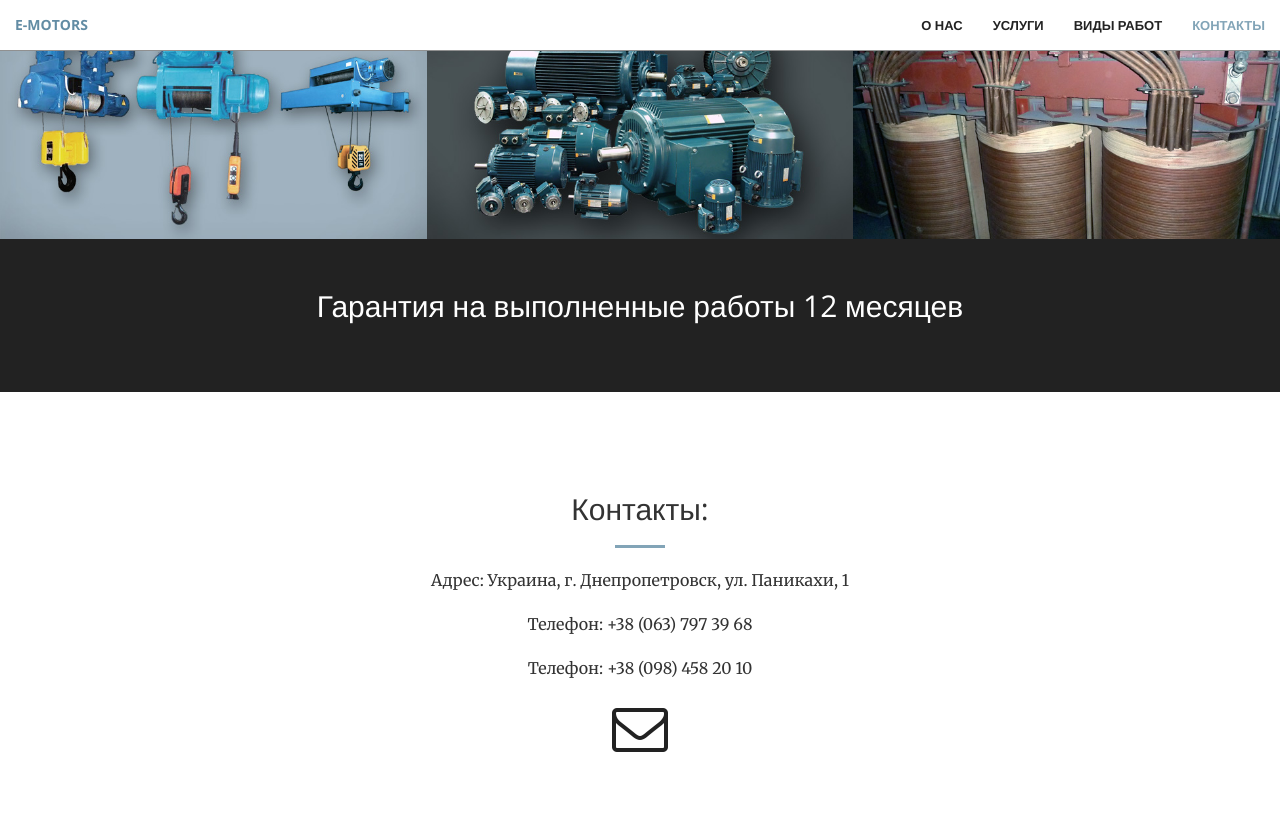
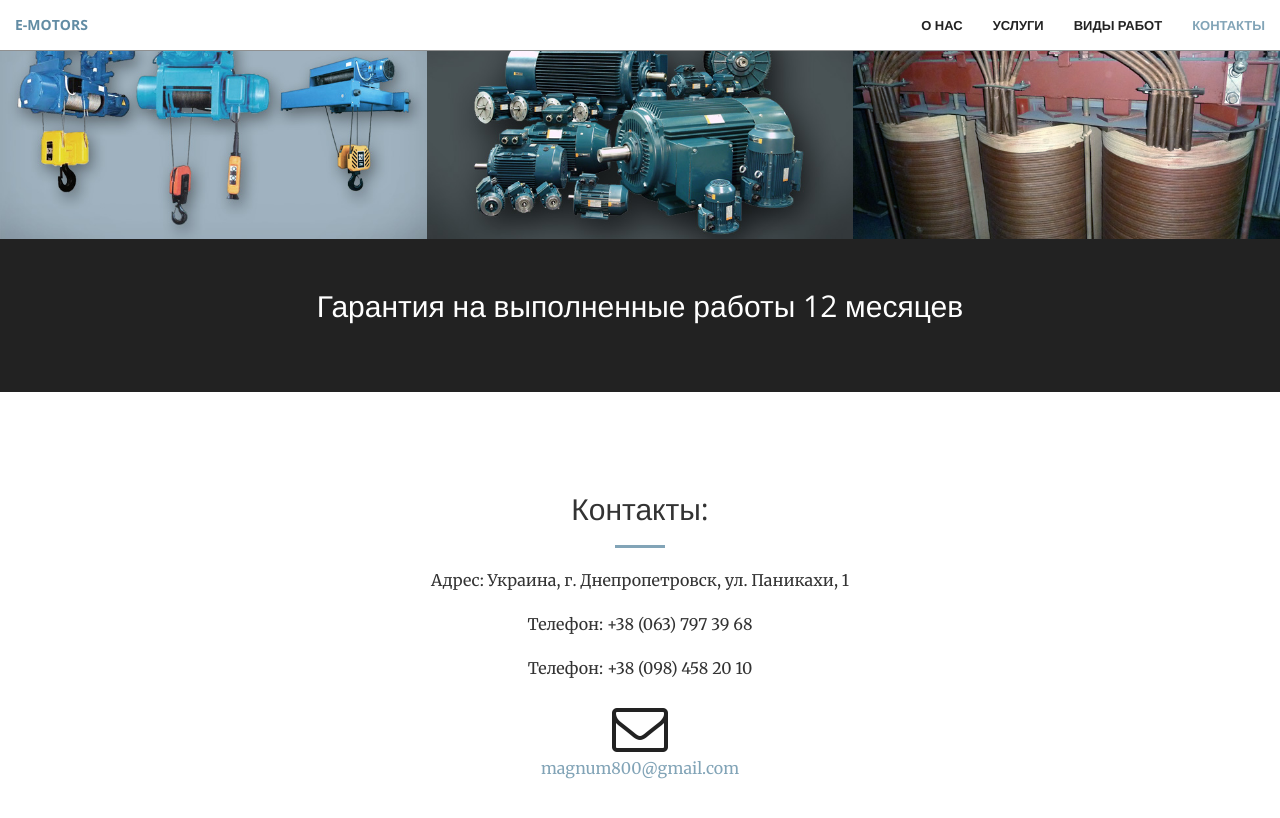
Before and after one commit to Magnum800/e-motors, a Jekyll site: the page built from index.html, in a window 1280 px wide and 900 px high, scrolled down 2091 px. Shown: the top 818 px of the window. Built offline with Jekyll 4.4.1, drawn with Linux system fonts in a browser that asks for light colours.

Commit message:
Update _config.yml

```diff
--- a/_config.yml
+++ b/_config.yml
@@ -1,6 +1,6 @@
 # Site settings
-title:
-email:
+title: e-motors
+email: magnum800@gmail.com
 description: > # this means to ignore newlines until "baseurl:"
 baseurl: "" # the subpath of your site, e.g. /blog/
 url: "" # the base hostname & protocol for your site
```
